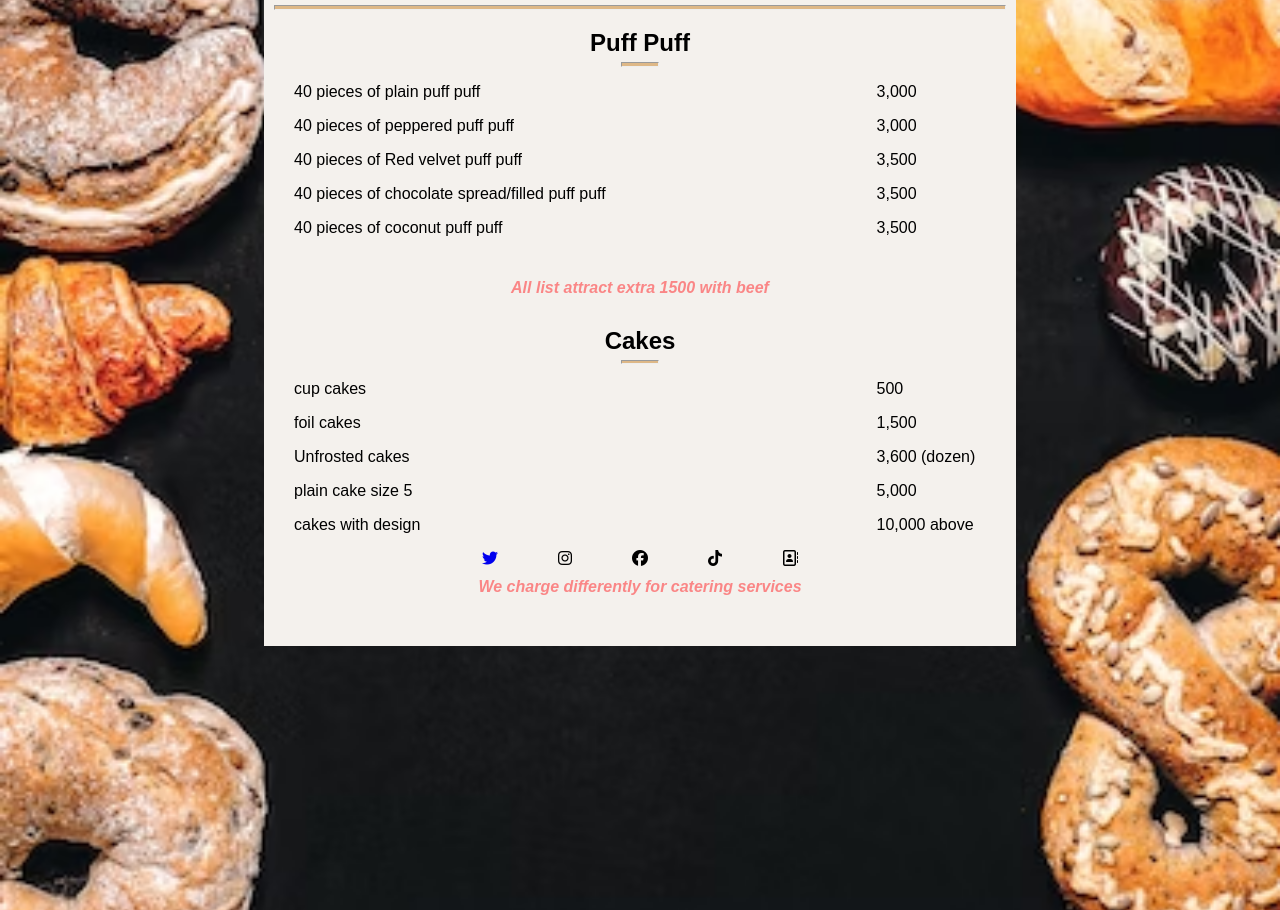
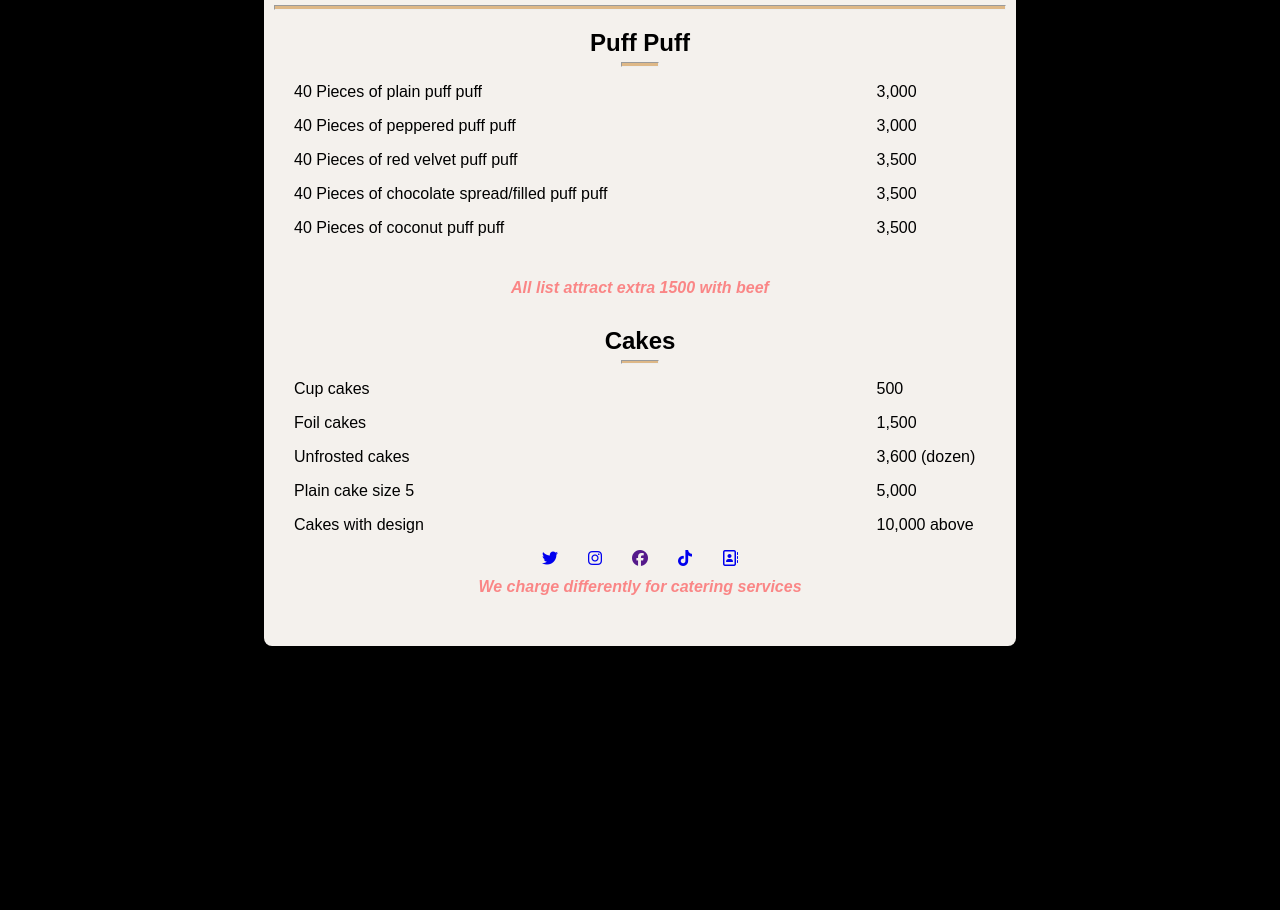
Before and after one commit to Prisca-tech/Bake2Moist, a plain HTML site: page index.html in a window 1280 px wide. Shown: the part 431-1341 px from the top of the page. Drawn offline with Linux system fonts and the light colour scheme.

Commit message:
refactor, fix link and style

```diff
--- a/index.html
+++ b/index.html
@@ -26,11 +26,11 @@
         <hr class="line">
         <section class="puff-puff">
             <div class="puff-puff-menu">
-                <p> 40 pieces of plain puff puff </p>
-                <p>40 pieces of peppered puff puff</p>
-                <p> 40 pieces of Red velvet puff puff</p>
-                <p> 40 pieces of chocolate spread/filled puff puff</p>
-                <p> 40 pieces of coconut puff puff</p>
+                <p> 40 Pieces of plain puff puff </p>
+                <p> 40 Pieces of peppered puff puff</p>
+                <p> 40 Pieces of red velvet puff puff</p>
+                <p> 40 Pieces of chocolate spread/filled puff puff</p>
+                <p> 40 Pieces of coconut puff puff</p>
             </div>
             <div class="puff-price">
                 <p>3,000</p>
@@ -46,11 +46,12 @@
         <hr class="line">
         <section class="cake">
             <div class="cake-menu">
-                <p>cup cakes</p>
-                <p>foil cakes</p>
+                <p>Cup cakes</p>
+                <p>Foil cakes</p>
                 <p>Unfrosted cakes</p>
-                <p>plain cake size 5</p>
-                <p>cakes with design</p>
+
+                <p>Plain cake size 5</p>
+                <p>Cakes with design</p>
             </div>
             <div class="cake-price">
                 <p>500</p>
@@ -65,12 +66,12 @@
             <div class="icons">
                 <a href="https://twitter.com/OsolakeAdebuso1" target="_blank"><i class="fa fa-twitter"
                         aria-hidden="true"></i></a>
-                <a href="https://www.instagram.com/bake2moist/" target="_blank"></a><i class="fa fa-instagram"
-                    aria-hidden="true"></i></a>
-                <a href="" target="_blank"></a><i class="fa fa-facebook-official" aria-hidden="true"></i></a>
-                <a href="https://www.tiktok.com/@bake2moist" target="_blank"></a><i class="fa-brands fa-tiktok"></i></a>
-                <a href="https://directory.org.ng/directory_bake2moist" target="_blank"></a><i
-                    class="fa fa-address-book-o" aria-hidden="true"></i></a>
+                <a href='https://www.instagram.com/bake2moist/' target="_blank"><i class="fa fa-instagram"
+                        aria-hidden="true"></i></a>
+                <a href="" target="_blank"><i class="fa fa-facebook-official" aria-hidden="true"></i></a>
+                <a href="https://www.tiktok.com/@bake2moist" target="_blank"><i class="fa-brands fa-tiktok"></i></a>
+                <a href="https://directory.org.ng/directory_bake2moist" target="_blank"><i class="fa fa-address-book-o"
+                        aria-hidden="true"></i></a>
             </div>
             <div class="alert"> We charge differently for catering services </div>
         </footer>
--- a/style.css
+++ b/style.css
@@ -1,6 +1,6 @@
 body {
     font-family: sans-serif;
-    background-image: url(assets/background-image-1.avif);
+    background-color: black;
     background-size: cover;
     padding: 20%;
 }
@@ -13,6 +13,7 @@ img {
 .menu {
     background-color: rgb(244, 241, 237);
     padding: 10px;
+    border-radius: 8px;
 }
 
 header {
```
